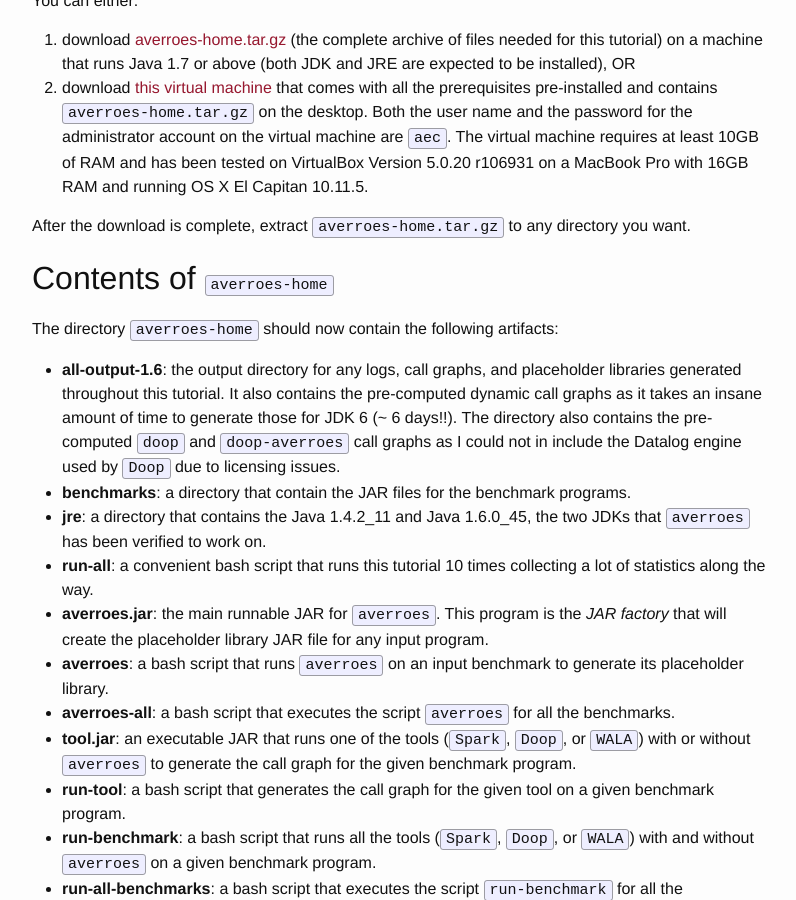
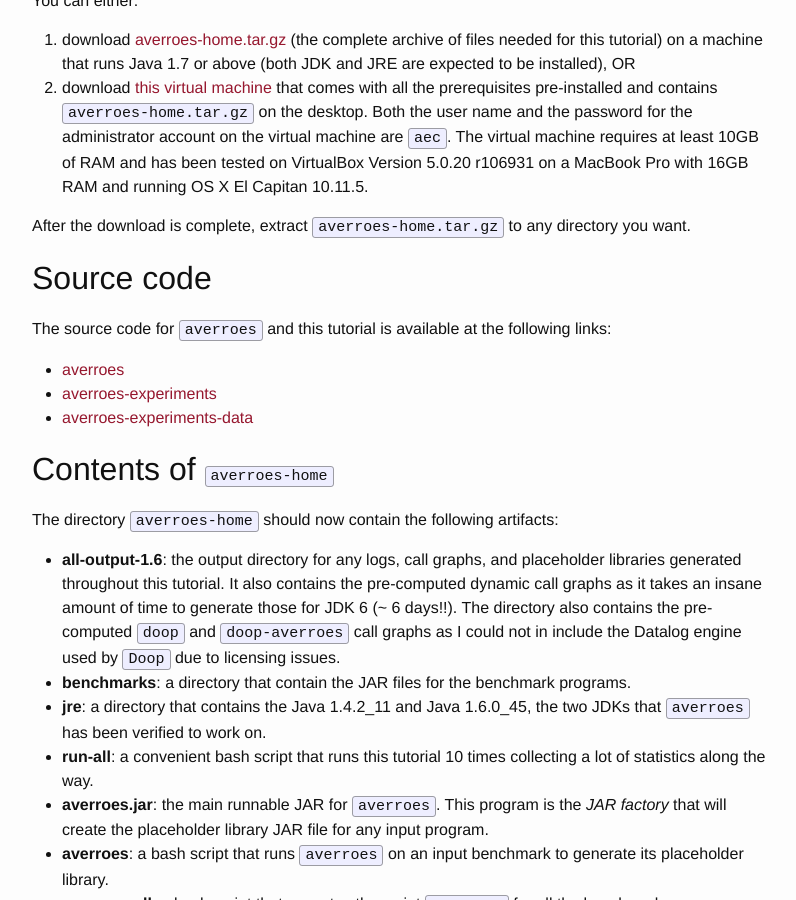
Before and after one commit to karimhamdanali/karimhamdanali.github.io, a Jekyll site: the page built from _posts/2013-03-09-averroes-tutorial.md, in a window 1280 px wide and 900 px high, scrolled down 387 px. Shown: the whole window, without its empty margins (238-1034 px from the left). Built offline with Jekyll 4.4.1, drawn with Linux system fonts in a browser that asks for light colours.

Commit message:
added links to github pages

```diff
--- a/_posts/2013-03-09-averroes-tutorial.md
+++ b/_posts/2013-03-09-averroes-tutorial.md
@@ -21,6 +21,13 @@
 2. download [this virtual machine](){:target="_blank"} that comes with all the prerequisites pre-installed and contains `averroes-home.tar.gz` on the desktop. Both the user name and the password for the administrator account on the virtual machine are `aec`. The virtual machine requires at least 10GB of RAM and has been tested on VirtualBox Version 5.0.20 r106931 on a MacBook Pro with 16GB RAM and running OS X El Capitan 10.11.5.
 
 After the download is complete, extract `averroes-home.tar.gz` to any directory you want.
+
+## Source code ##
+The source code for `averroes` and this tutorial is available at the following links:
+
+* [averroes](https://github.com/karimhamdanali/averroes){:target="_blank"}
+* [averroes-experiments](https://github.com/karimhamdanali/averroes-experiments){:target="_blank"}
+* [averroes-experiments-data](https://github.com/karimhamdanali/averroes-experiments-data){:target="_blank"}
 
 ## Contents of `averroes-home` ##
 The directory `averroes-home` should now contain the following artifacts:
```
